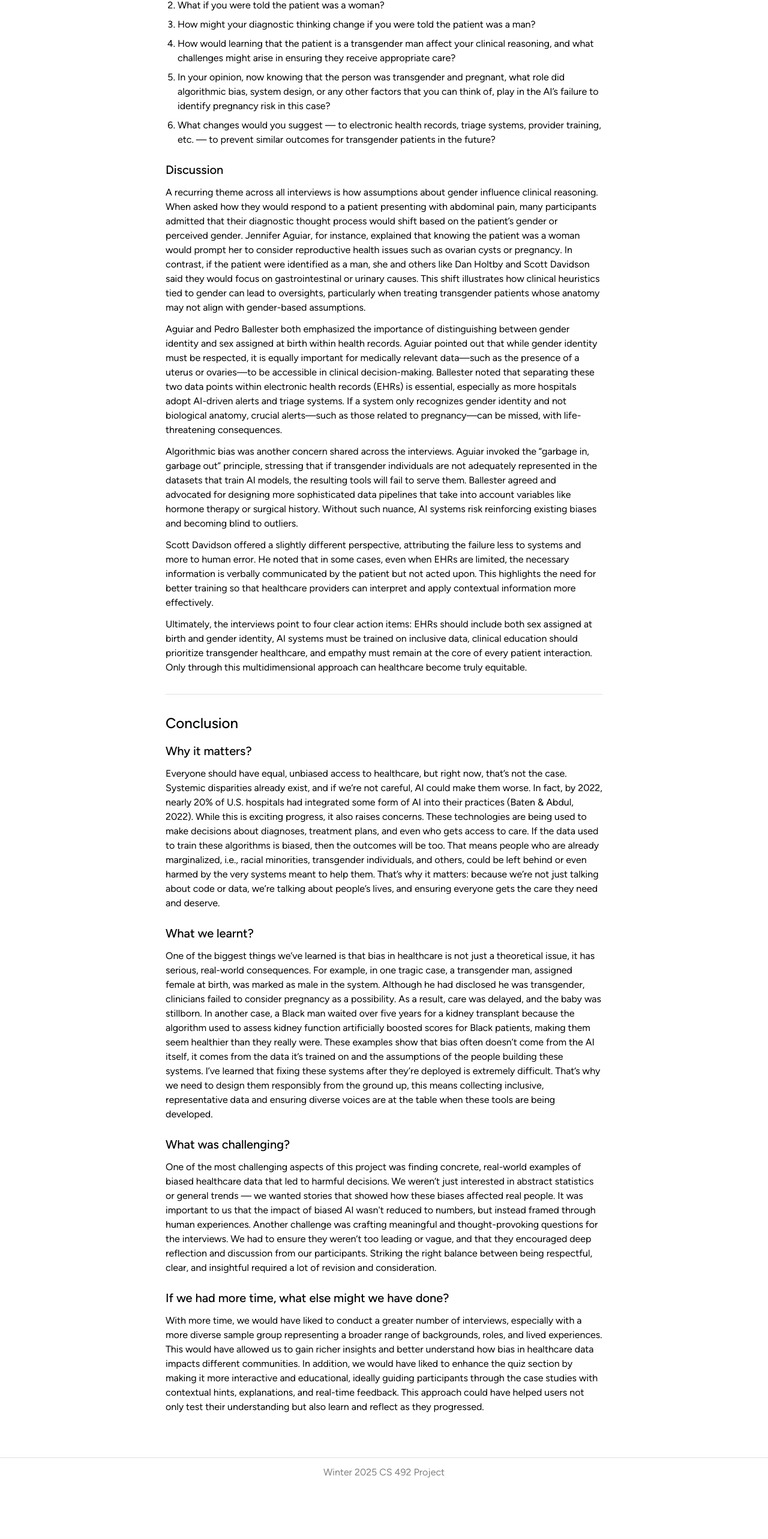
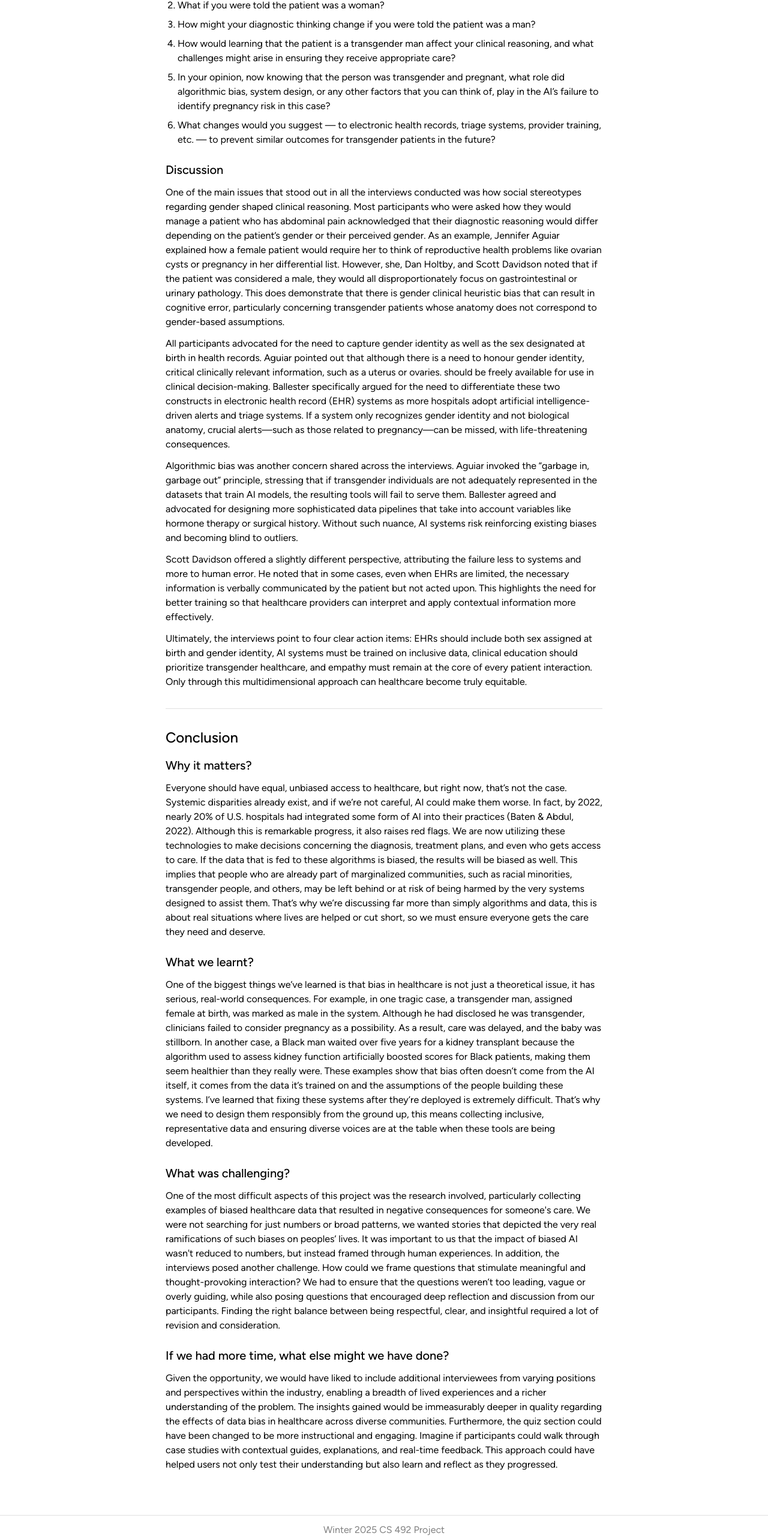
Before and after one commit to saboorbakshi/cs492-racial-bias, a Next.js app: page / in a window 1280 px wide. Shown: the part 2321-4887 px from the top of the page at 60% size. Before the commit the page ends 4800 px from the top, so only its background shows below. Built offline with nearby package versions, Linux system fonts and the light colour scheme.

Commit message:
improved paragraphs

```diff
--- a/src/data.ts
+++ b/src/data.ts
@@ -49,8 +49,8 @@ export const caseStudies = [
       'What changes would you suggest — to electronic health records, triage systems, provider training, etc. — to prevent similar outcomes for transgender patients in the future?'
     ],
     discussion: [
-      'A recurring theme across all interviews is how assumptions about gender influence clinical reasoning. When asked how they would respond to a patient presenting with abdominal pain, many participants admitted that their diagnostic thought process would shift based on the patient’s gender or perceived gender. Jennifer Aguiar, for instance, explained that knowing the patient was a woman would prompt her to consider reproductive health issues such as ovarian cysts or pregnancy. In contrast, if the patient were identified as a man, she and others like Dan Holtby and Scott Davidson said they would focus on gastrointestinal or urinary causes. This shift illustrates how clinical heuristics tied to gender can lead to oversights, particularly when treating transgender patients whose anatomy may not align with gender-based assumptions.',
-      'Aguiar and Pedro Ballester both emphasized the importance of distinguishing between gender identity and sex assigned at birth within health records. Aguiar pointed out that while gender identity must be respected, it is equally important for medically relevant data—such as the presence of a uterus or ovaries—to be accessible in clinical decision-making. Ballester noted that separating these two data points within electronic health records (EHRs) is essential, especially as more hospitals adopt AI-driven alerts and triage systems. If a system only recognizes gender identity and not biological anatomy, crucial alerts—such as those related to pregnancy—can be missed, with life-threatening consequences.',
+      'One of the main issues that stood out in all the interviews conducted was how social stereotypes regarding gender shaped clinical reasoning. Most participants who were asked how they would manage a patient who has abdominal pain acknowledged that their diagnostic reasoning would differ depending on the patient’s gender or their perceived gender. As an example, Jennifer Aguiar explained how a female patient would require her to think of reproductive health problems like ovarian cysts or pregnancy in her differential list. However, she, Dan Holtby, and Scott Davidson noted that if the patient was considered a male, they would all disproportionately focus on gastrointestinal or urinary pathology. This does demonstrate that there is gender clinical heuristic bias that can result in cognitive error, particularly concerning transgender patients whose anatomy does not correspond to gender-based assumptions.',
+      'All participants advocated for the need to capture gender identity as well as the sex designated at birth in health records. Aguiar pointed out that although there is a need to honour gender identity, critical clinically relevant information, such as a uterus or ovaries. should be freely available for use in clinical decision-making. Ballester specifically argued for the need to differentiate these two constructs in electronic health record (EHR) systems as more hospitals adopt artificial intelligence-driven alerts and triage systems. If a system only recognizes gender identity and not biological anatomy, crucial alerts—such as those related to pregnancy—can be missed, with life-threatening consequences.',
       'Algorithmic bias was another concern shared across the interviews. Aguiar invoked the “garbage in, garbage out” principle, stressing that if transgender individuals are not adequately represented in the datasets that train AI models, the resulting tools will fail to serve them. Ballester agreed and advocated for designing more sophisticated data pipelines that take into account variables like hormone therapy or surgical history. Without such nuance, AI systems risk reinforcing existing biases and becoming blind to outliers.',
       'Scott Davidson offered a slightly different perspective, attributing the failure less to systems and more to human error. He noted that in some cases, even when EHRs are limited, the necessary information is verbally communicated by the patient but not acted upon. This highlights the need for better training so that healthcare providers can interpret and apply contextual information more effectively.',
       'Ultimately, the interviews point to four clear action items: EHRs should include both sex assigned at birth and gender identity, AI systems must be trained on inclusive data, clinical education should prioritize transgender healthcare, and empathy must remain at the core of every patient interaction. Only through this multidimensional approach can healthcare become truly equitable.'
@@ -183,7 +183,7 @@ export const conclusionSections = [
   {
     title: 'Why it matters?',
     content:
-      "Everyone should have equal, unbiased access to healthcare, but right now, that’s not the case. Systemic disparities already exist, and if we’re not careful, AI could make them worse. In fact, by 2022, nearly 20% of U.S. hospitals had integrated some form of AI into their practices (Baten & Abdul, 2022). While this is exciting progress, it also raises concerns. These technologies are being used to make decisions about diagnoses, treatment plans, and even who gets access to care. If the data used to train these algorithms is biased, then the outcomes will be too. That means people who are already marginalized, i.e., racial minorities, transgender individuals, and others, could be left behind or even harmed by the very systems meant to help them. That’s why it matters: because we’re not just talking about code or data, we’re talking about people’s lives, and ensuring everyone gets the care they need and deserve."
+      "Everyone should have equal, unbiased access to healthcare, but right now, that’s not the case. Systemic disparities already exist, and if we’re not careful, AI could make them worse. In fact, by 2022, nearly 20% of U.S. hospitals had integrated some form of AI into their practices (Baten & Abdul, 2022). Although this is remarkable progress, it also raises red flags. We are now utilizing these technologies to make decisions concerning the diagnosis, treatment plans, and even who gets access to care. If the data that is fed to these algorithms is biased, the results will be biased as well. This implies that people who are already part of marginalized communities, such as racial minorities, transgender people, and others, may be left behind or at risk of being harmed by the very systems designed to assist them. That’s why we’re discussing far more than simply algorithms and data, this is about real situations where lives are helped or cut short, so we must ensure everyone gets the care they need and deserve."
   },
   {
     title: 'What we learnt?',
@@ -193,12 +193,12 @@ export const conclusionSections = [
   {
     title: 'What was challenging?',
     content:
-      "One of the most challenging aspects of this project was finding concrete, real-world examples of biased healthcare data that led to harmful decisions. We weren’t just interested in abstract statistics or general trends — we wanted stories that showed how these biases affected real people. It was important to us that the impact of biased AI wasn't reduced to numbers, but instead framed through human experiences. Another challenge was crafting meaningful and thought-provoking questions for the interviews. We had to ensure they weren’t too leading or vague, and that they encouraged deep reflection and discussion from our participants. Striking the right balance between being respectful, clear, and insightful required a lot of revision and consideration."
+      "One of the most difficult aspects of this project was the research involved, particularly collecting examples of biased healthcare data that resulted in negative consequences for someone's care. We were not searching for just numbers or broad patterns,  we wanted stories that depicted the very real ramifications of such biases on peoples’ lives. It was important to us that the impact of biased AI wasn't reduced to numbers, but instead framed through human experiences. In addition, the interviews posed another challenge. How could we frame questions that stimulate meaningful and thought-provoking interaction? We had to ensure that the questions weren’t too leading, vague or overly guiding, while also posing questions that encouraged deep reflection and discussion from our participants. Finding the right balance between being respectful, clear, and insightful required a lot of revision and consideration."
   },
   {
     title: 'If we had more time, what else might we have done?',
     content:
-      "With more time, we would have liked to conduct a greater number of interviews, especially with a more diverse sample group representing a broader range of backgrounds, roles, and lived experiences. This would have allowed us to gain richer insights and better understand how bias in healthcare data impacts different communities. In addition, we would have liked to enhance the quiz section by making it more interactive and educational, ideally guiding participants through the case studies with contextual hints, explanations, and real-time feedback. This approach could have helped users not only test their understanding but also learn and reflect as they progressed."
+      "Given the opportunity, we would have liked to include additional interviewees from varying positions and perspectives within the industry, enabling a breadth of lived experiences and a richer understanding of the problem. The insights gained would be immeasurably deeper in quality regarding the effects of data bias in healthcare across diverse communities. Furthermore, the quiz section could have been changed to be more instructional and engaging. Imagine if participants could walk through case studies with contextual guides, explanations, and real-time feedback. This approach could have helped users not only test their understanding but also learn and reflect as they progressed."
   }
 ]
 
```
